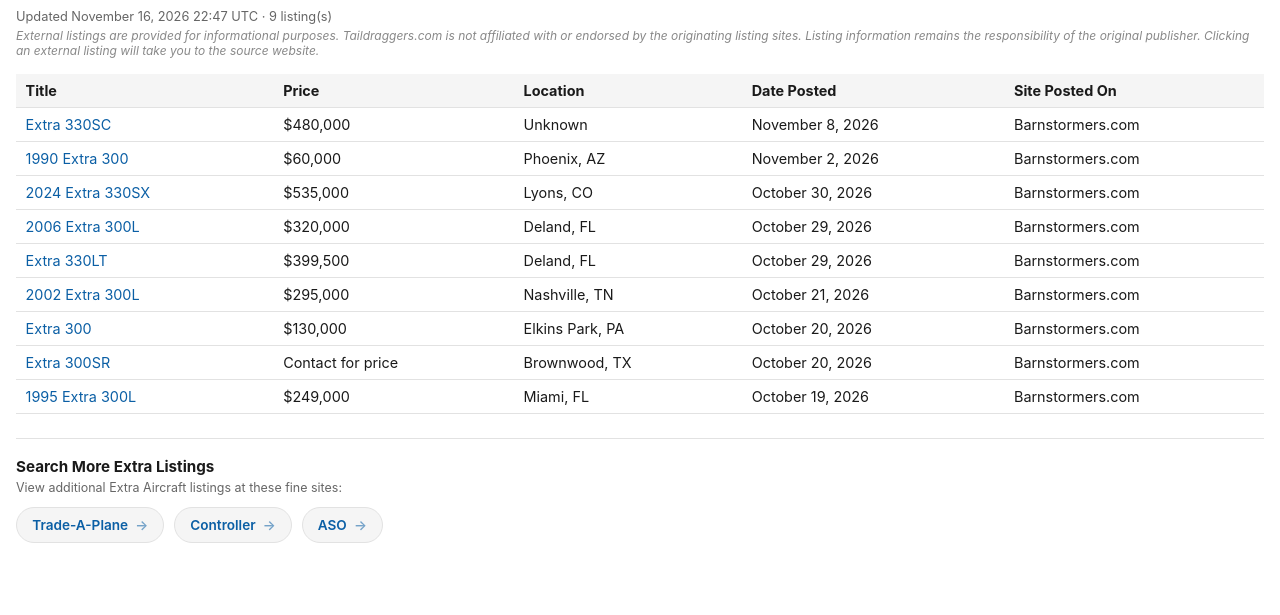
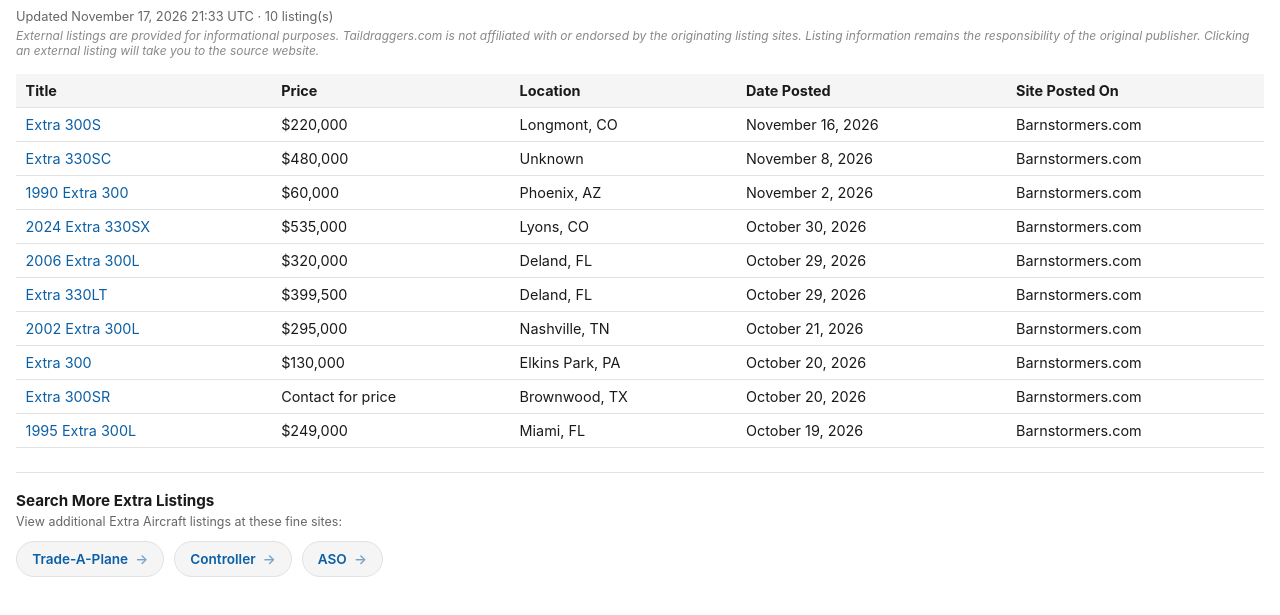
Before and after one commit to taildraggers/extra, a plain HTML site: page docs/index.html in a window 1280 px wide. Shown: the part 43-658 px from the top of the page. Drawn offline with Linux system fonts and the light colour scheme.

Commit message:
Update Extra listings (2026-11-17)

```diff
--- a/docs/index.html
+++ b/docs/index.html
@@ -76,13 +76,14 @@
 </head>
 <body>
   <h1>Other Extra Ads on the Web</h1>
-  <div class="updated">Updated November 16, 2026 22:47 UTC &middot; 9 listing(s)</div>
+  <div class="updated">Updated November 17, 2026 21:33 UTC &middot; 10 listing(s)</div>
   <div class="disclaimer">External listings are provided for informational purposes. Taildraggers.com is not affiliated with or endorsed by the originating listing sites. Listing information remains the responsibility of the original publisher. Clicking an external listing will take you to the source website.</div>
   <table>
     <thead>
       <tr><th>Title</th><th>Price</th><th>Location</th><th>Date Posted</th><th>Site Posted On</th></tr>
     </thead>
     <tbody>
+        <tr><td><a href="https://www.barnstormers.com/classified-1980332-Extra-300S.html" target="_blank" rel="noopener noreferrer">Extra 300S</a></td><td>$220,000</td><td>Longmont, CO</td><td>November 16, 2026</td><td>Barnstormers.com</td></tr>
         <tr><td><a href="https://www.barnstormers.com/classified-2072549-Extra-330SC-190h-TT.html" target="_blank" rel="noopener noreferrer">Extra 330SC</a></td><td>$480,000</td><td>Unknown</td><td>November 8, 2026</td><td>Barnstormers.com</td></tr>
         <tr><td><a href="https://www.barnstormers.com/classified-2069088-1990-Extra-300-AEIO-540-L1B5.html" target="_blank" rel="noopener noreferrer">1990 Extra 300</a></td><td>$60,000</td><td>Phoenix, AZ</td><td>November 2, 2026</td><td>Barnstormers.com</td></tr>
         <tr><td><a href="https://www.barnstormers.com/classified-1997204-2024-Extra-330SX.html" target="_blank" rel="noopener noreferrer">2024 Extra 330SX</a></td><td>$535,000</td><td>Lyons, CO</td><td>October 30, 2026</td><td>Barnstormers.com</td></tr>
```
